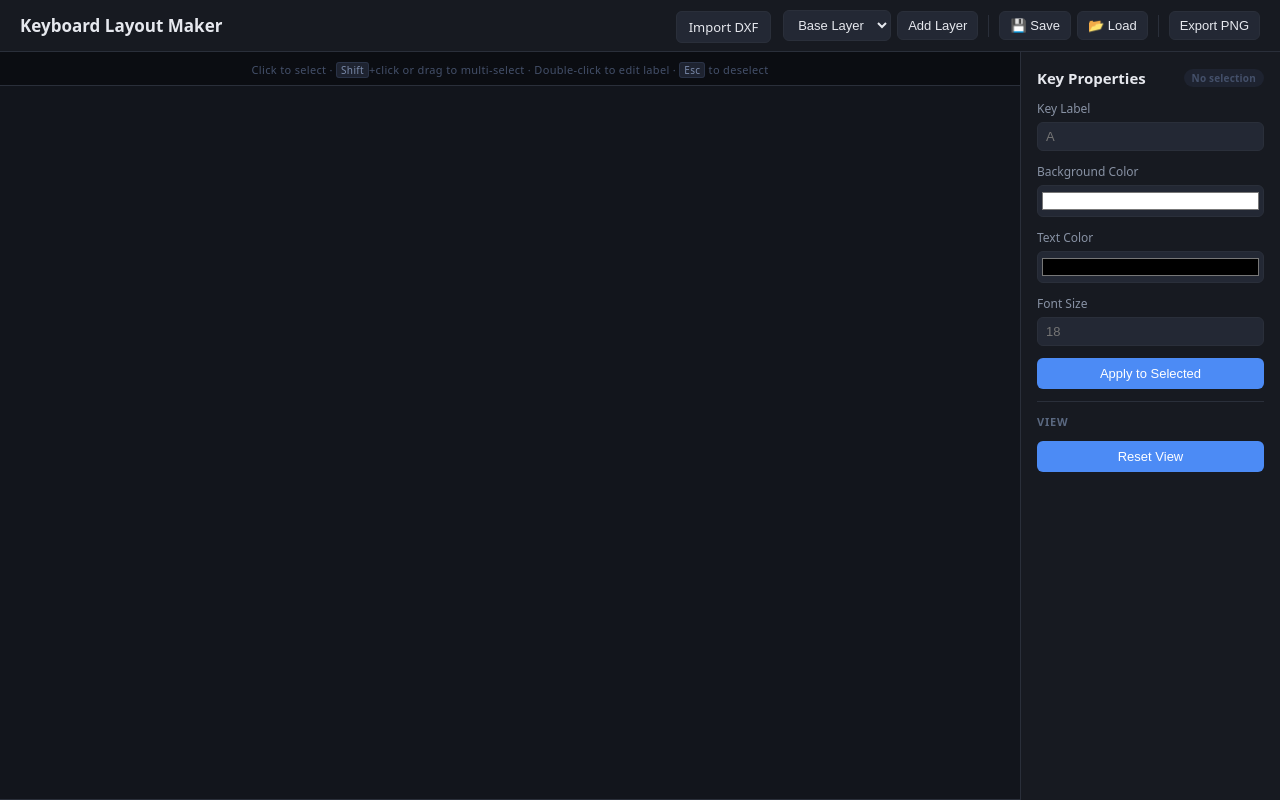
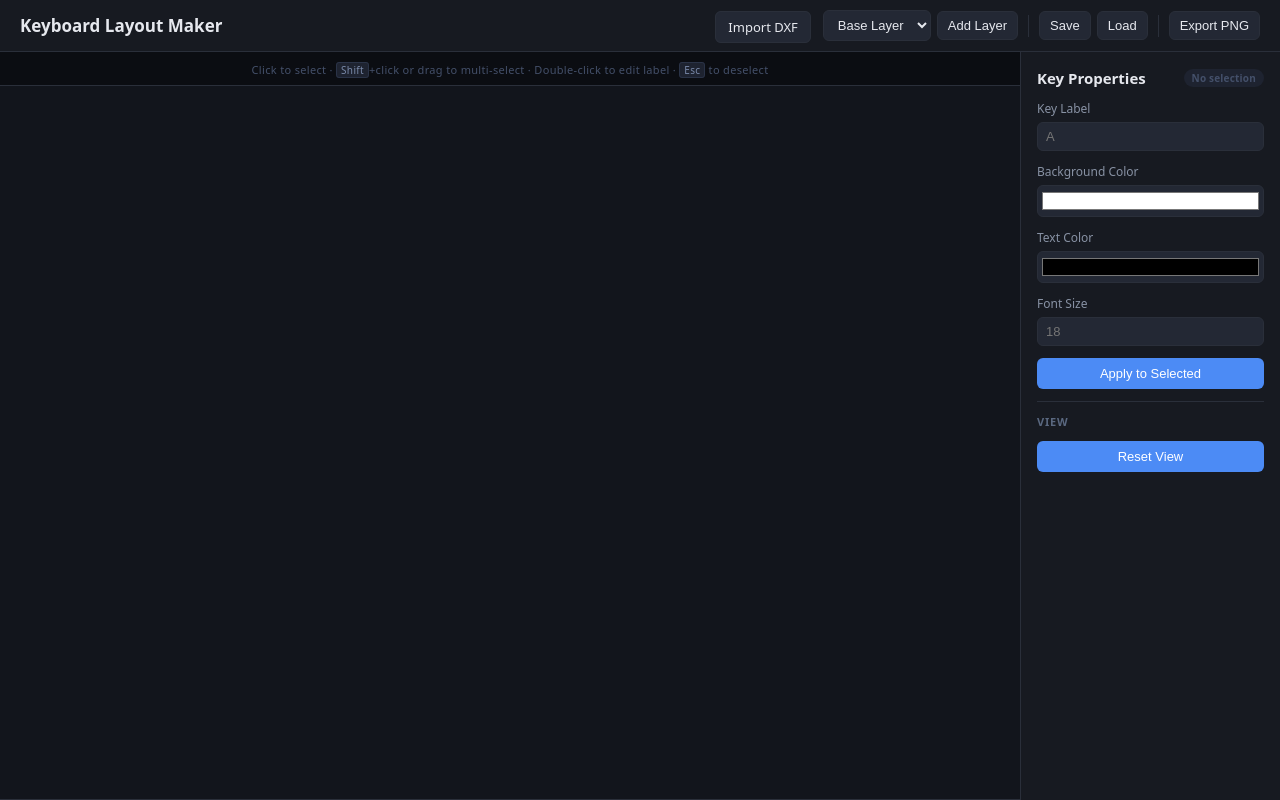
Before and after one commit to theb0b12/KeyboardLayoutMaker, a plain HTML site: page index.html in a window 1280 px wide. Drawn offline with Linux system fonts and the light colour scheme.

Commit message:
no scroll bar and fixed html formmating

```diff
--- a/index.html
+++ b/index.html
@@ -111,8 +111,8 @@
       Load: clicks the hidden #loadLayoutInput file picker below.
       Both handled in app.js.
     -->
-    <button id="saveLayoutBtn" title="Save layout as JSON">💾 Save</button>
-    <button id="loadLayoutBtn" title="Load a saved layout JSON">📂 Load</button>
+    <button id="saveLayoutBtn" title="Save layout as JSON">Save</button>
+    <button id="loadLayoutBtn" title="Load a saved layout JSON">Load</button>
 
     <!--
       Hidden file input for loading a saved .json layout.
--- a/style.css
+++ b/style.css
@@ -192,6 +192,7 @@ body {
   overflow:        auto;          /* scrollbars when SVG overflows */
   padding-top:     10px;
   gap:             8px;           /* space between hint and SVG */
+  overflow: hidden;               /* Hide scrollbars */
 }
 
 /*
```
